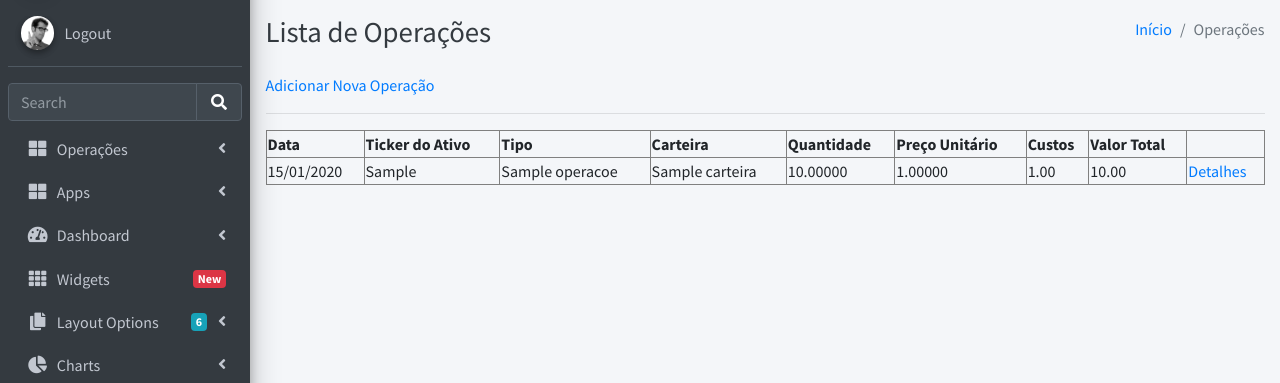
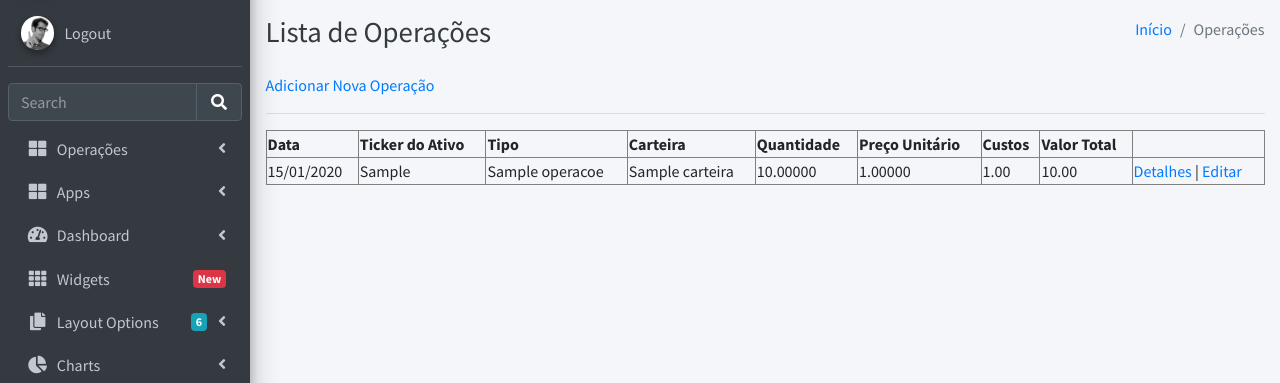
Before and after one commit to edersonsgoncalves/acoes_py, a Flask app: page /operacao/ in a window 1280 px wide. Shown: the part 57-440 px from the top of the page. Run offline with Flask 3, Linux system fonts and the light colour scheme; tables that the repository leaves empty hold one stand-in row (values such as "Sample post"); some libraries are stand-ins or nearby versions.

Commit message:
feat: implementar botão de editar operação

```diff
--- a/app/templates/operacoes_listar.html
+++ b/app/templates/operacoes_listar.html
@@ -82,7 +82,9 @@
                 <td>{{ operacao.valor_total }}</td>
                 <td>
                   <a href="{{ url_for('operacoes.mostrar_operacao', operacao_id=operacao.id) }}">
-                  Detalhes</a>
+                  Detalhes</a> |
+                  <a href="{{ url_for('operacoes.editar_operacao', operacao_id=operacao.id) }}">
+                  Editar</a>
                 </td>
               </tr>
               {% else %}
```
